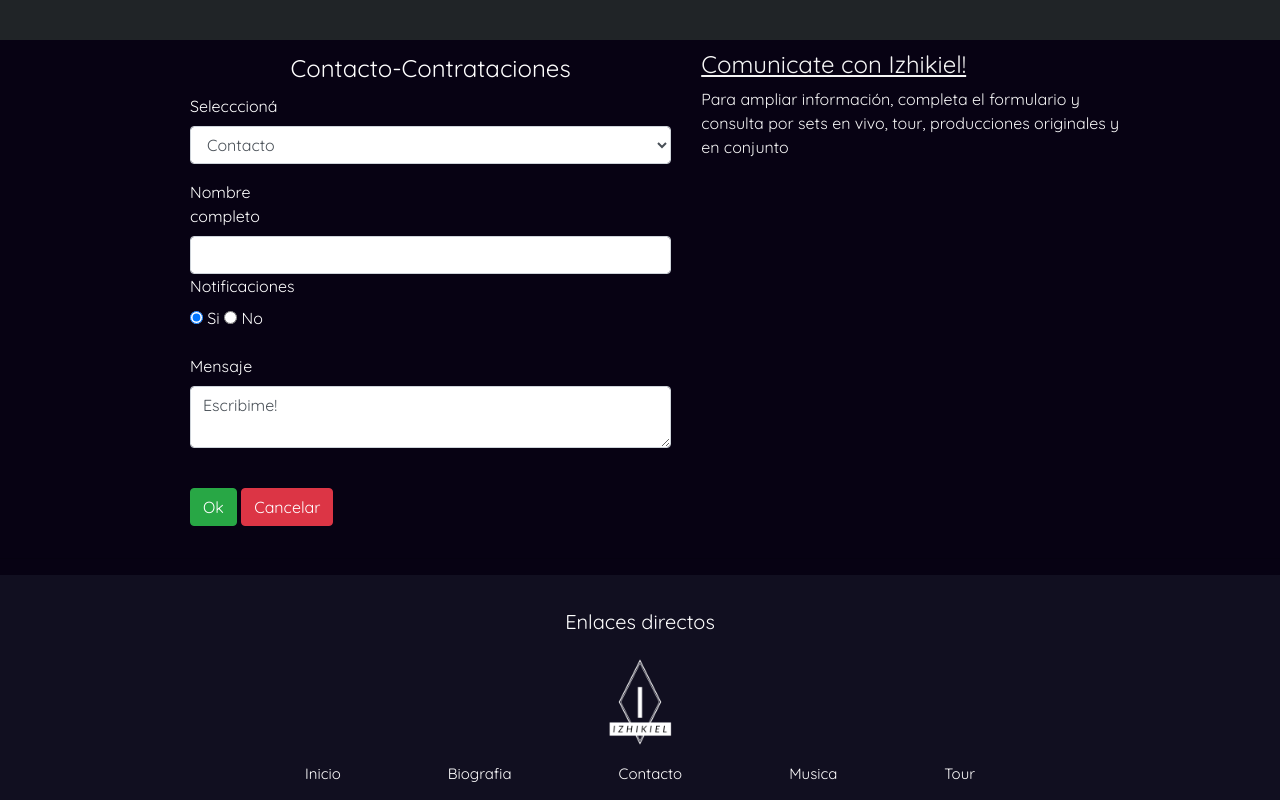
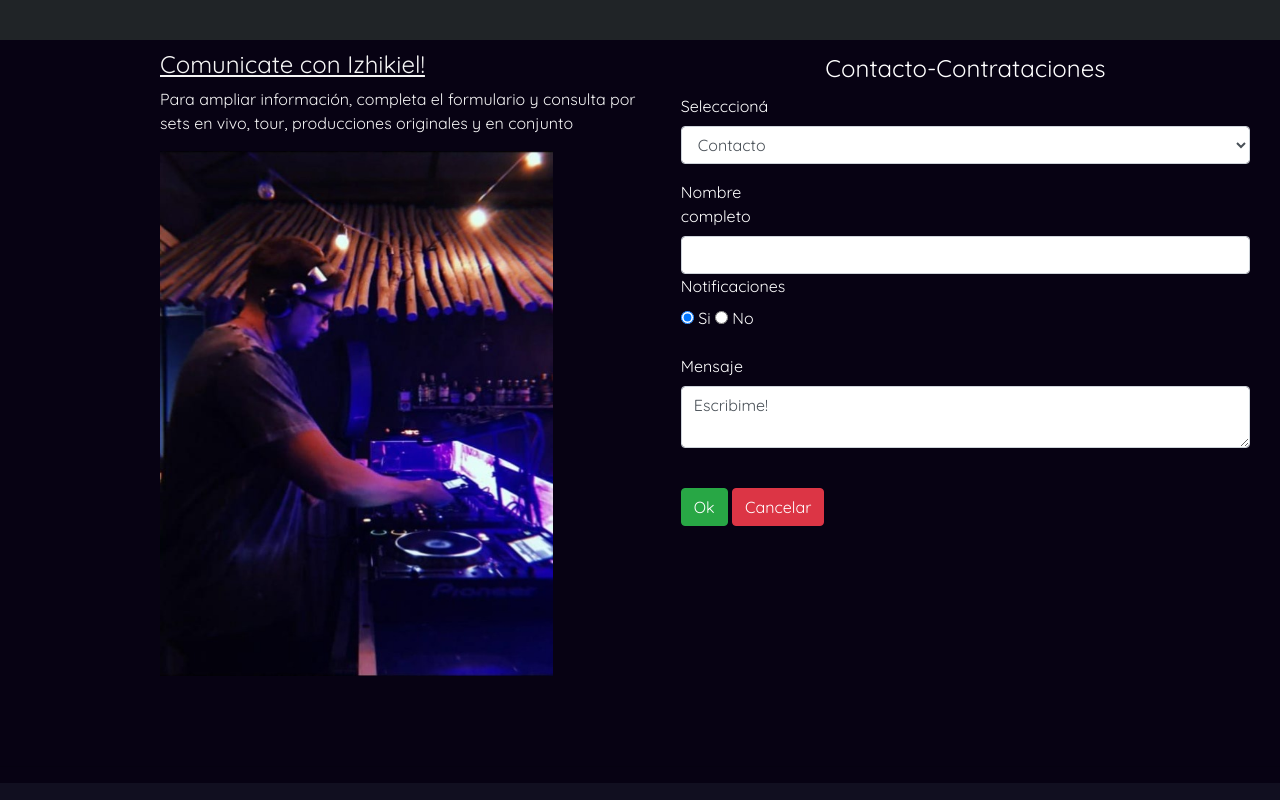
Before and after one commit to riveiroezequiel/riveiroezequiel, a website: page htmls/contacto.html in a window 1280 px wide. Shown: the part 760-1560 px from the top of the page. Drawn offline with nearby package versions, Linux system fonts and the light colour scheme.

Commit message:
se termino la parte de contacto, se agregaron ultimos queries y toques finales a navbar menu hamburguesa en todos los menu

```diff
--- a/SCSS/contacto.scss
+++ b/SCSS/contacto.scss
@@ -22,3 +22,8 @@
 }
 
 .comunicateCon {text-decoration: underline;}
+
+.fotoEgo {
+    max-height: 75%;
+    max-width: 80%;
+}
--- a/SCSS/footer.scss
+++ b/SCSS/footer.scss
@@ -37,7 +37,6 @@
 }
 
 .footer-links {
-  padding-left: 20rem;
   list-style: none;
   display: flex;
   flex-direction: row;
--- a/SCSS/query.scss
+++ b/SCSS/query.scss
@@ -12,6 +12,7 @@
     .contacto {
         padding: 0;
         margin: auto;
+
     }
 
     .form-horizontal {
@@ -20,6 +21,7 @@
 
     .textoContacto {
         padding: 0;
+        margin-left: 2rem;
     }
 
     .navbar-toggler-icon {
@@ -127,9 +129,9 @@
     }
 
     .textoContacto {
-        padding-right: 10rem;
         display: flex;
         align-content: center;
+
 
     }
 
@@ -141,3 +143,7 @@
         text-align: center;
     }
 }
+
+.footer-links {
+    padding-right: 20px;
+}
--- a/htmls/contacto.html
+++ b/htmls/contacto.html
@@ -34,8 +34,8 @@
                                 <span class="navbar-toggler-icon"></span>
                             </button>
 
-                            <article class="collapse navbar-collapse navegador__enlace" id="navbarSupportedContent">
-                                <ul class="navbar-nav ml-auto py-4 py-md-0">
+                            <article class="collapse navbar-collapse" id="navbarSupportedContent">
+                                <ul class="navbar-nav ml-auto py-4 py-md-0 navegador__enlace">
                                     <li class="nav-item pl-4 pl-md-0 ml-0 ml-md-4">
                                         <a class="nav-link" href="../index.html">Inicio</a>
                                     <li class="nav-item pl-4 pl-md-0 ml-0 ml-md-4">
@@ -64,6 +64,15 @@
         <h3 class="slogan">Un sonido único</h3>
     </section>
     <main class="contacto">
+
+
+        <section class="textoContacto">
+            <h4 class="comunicateCon">Comunicate con Izhikiel!</h4>
+            <p>Para ampliar información, completa el formulario y consulta por sets en vivo, tour, producciones
+                originales y en conjunto</p>
+                <img class="fotoEgo" src="../img/egoenero.jpeg" alt="fotoEgo">
+        </section>
+
         <div class="container">
             <div class="row">
                 <div
@@ -76,7 +85,7 @@
                             <!-- Select Basic -->
                             <div class="form-group">
                                 <label class="col-md-3 control-label" for="selectbasic">Selecccioná</label>
-                                <div class="col-md-9 col-xl-12">
+                                <div class="col-md-12 col-lg-12 col-xl-12">
                                     <select id="selectbasic" name="selectbasic" class="form-control">
                                         <option value="1">Contacto</option>
                                         <option value="2">Contratación</option>
@@ -90,7 +99,7 @@
                             <!-- Text input-->
                             <div class="form-group">
                                 <label class="col-md-3 control-label" for="textinput">Nombre completo</label>
-                                <div class="col-md-3 col-lg-6 col-xl-12">
+                                <div class="col-md-12 col-lg-12 col-xl-12">
                                     <input id="textinput" name="textinput" type="text" class="form-control input-md">
                                 </div>
 
@@ -98,7 +107,7 @@
                                 <!-- Multiple Radios (inline) -->
 
                                 <label class="col-md-3 control-label" for="radios">Notificaciones</label>
-                                <div class="col-md-3 col-xl-12">
+                                <div class="col-md-12 col-lg-12 col-xl-12">
                                     <label class="radio-inline" for="radios-0">
                                         <input type="radio" name="radios" id="radios-0" value="1" checked="checked">
                                         Si
@@ -113,7 +122,7 @@
                             <!-- Textarea -->
                             <div class="form-group">
                                 <label class="col-md-3 control-label " for="textarea">Mensaje</label>
-                                <div class="col-md-9 col-xl-12">
+                                <div class="col-md-12 col-lg-12 col-xl-12">
                                     <textarea class="form-control" id="textarea" name="textarea">Escribime!</textarea>
                                 </div>
                             </div>
@@ -121,7 +130,7 @@
                             <!-- Button (Double) -->
                             <div class="form-group">
                                 <label class="col-md-3 control-label" for="button1id"></label>
-                                <div class="col-md-8 col-xl-12">
+                                <div class="col-md-12 col-lg-12 col-xl-12">
                                     <button id="button1id" name="button1id" class="btn btn-success">Ok</button>
                                     <button id="button2id" name="button2id" class="btn btn-danger">Cancelar</button>
                                 </div>
@@ -133,11 +142,7 @@
 
             </div>
         </div>
-        <section class="textoContacto">
-            <h4 class="comunicateCon">Comunicate con Izhikiel!</h4>
-            <p>Para ampliar información, completa el formulario y consulta por sets en vivo, tour, producciones
-                originales y en conjunto</p>
-        </section>
+
     </main>
     <hr>
     <footer class="site-footer">
@@ -147,7 +152,7 @@
         </article>
         <div class="container">
             <div class="row">
-                <div class="col-xs-6 col-md-12 col-xl-12">
+                <div class="col-xs-12 col-md-12 col-xl-12">
                     <ul class="footer-links">
                         <li><a href="../index.html">Inicio</a></li>
                         <li><a href="bio.html">Biografia</a></li>
```
Also changed, not shown: htmls/bio.html (+2 -2 lines), htmls/musica.html (+2 -2 lines), htmls/tour.html (+2 -2 lines), css/main.css.
